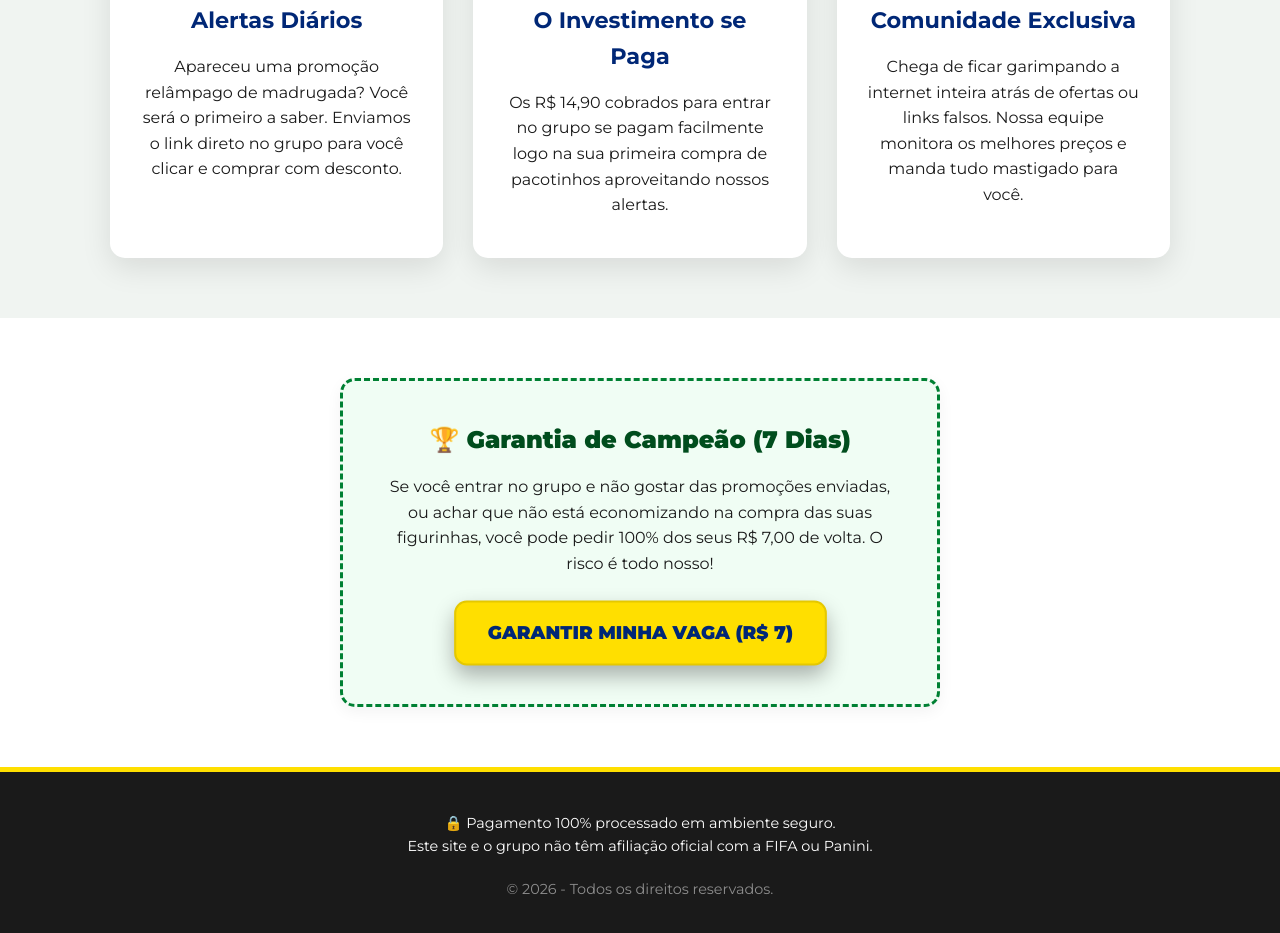
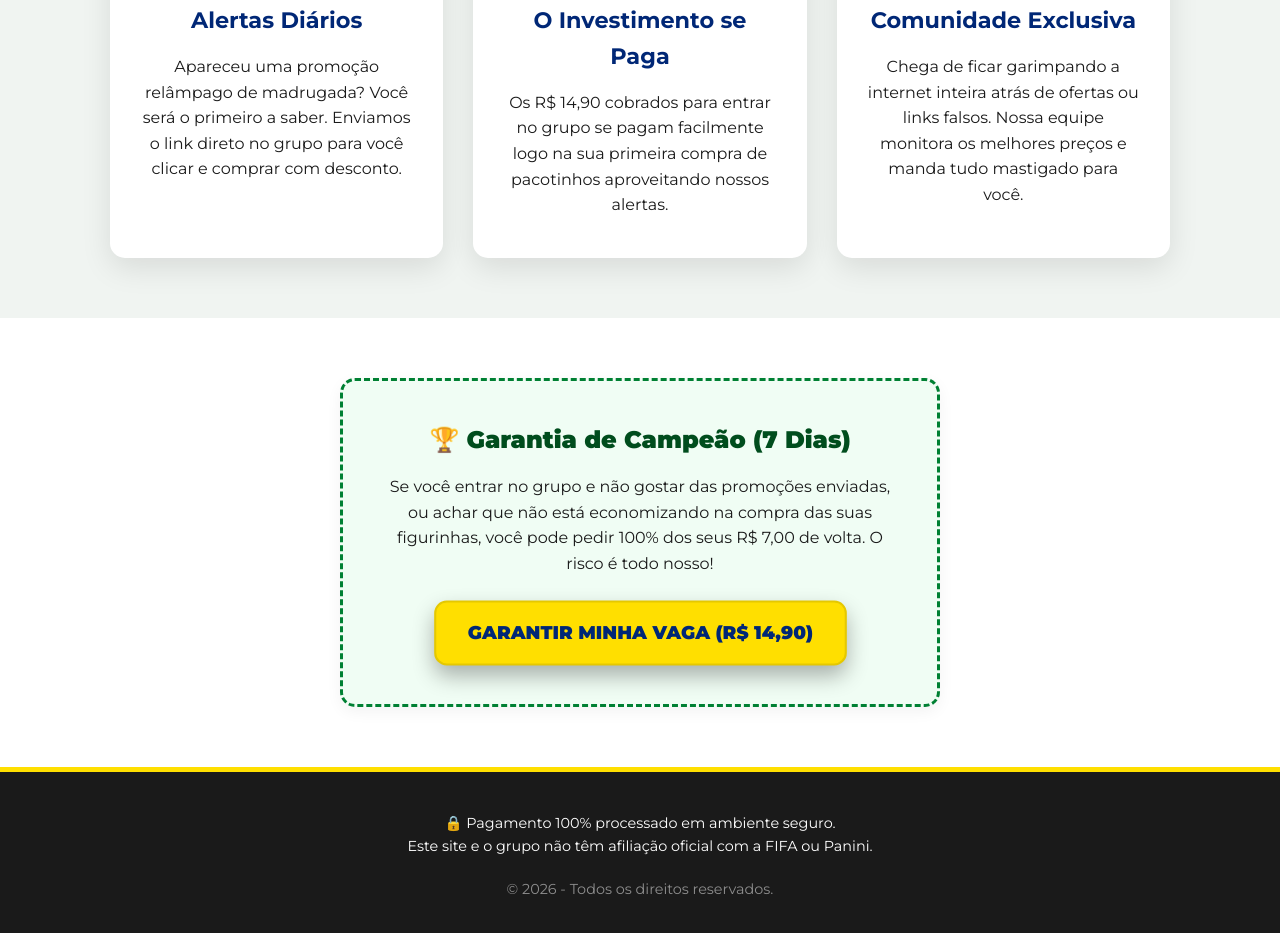
Before and after one commit to grupo-vip-copa2026/grupo-vip, a plain HTML site: page index.html in a window 1280 px wide. Shown: the part 850-1783 px from the top of the page. Drawn offline with Linux system fonts and the light colour scheme.

Commit message:
Update index.html

```diff
--- a/index.html
+++ b/index.html
@@ -254,7 +254,7 @@
             <p>Se você entrar no grupo e não gostar das promoções enviadas, ou achar que não está economizando na compra das suas figurinhas, você pode pedir 100% dos seus R$ 7,00 de volta. O risco é todo nosso!</p>
             <br>
             <a href="LINK_DO_CHECKOUT_AQUI" class="cta-btn" style="font-size: 1.1rem; padding: 15px 30px;">
-                Garantir Minha Vaga (R$ 7)
+                Garantir Minha Vaga (R$ 14,90)
             </a>
         </div>
     </section>
```
